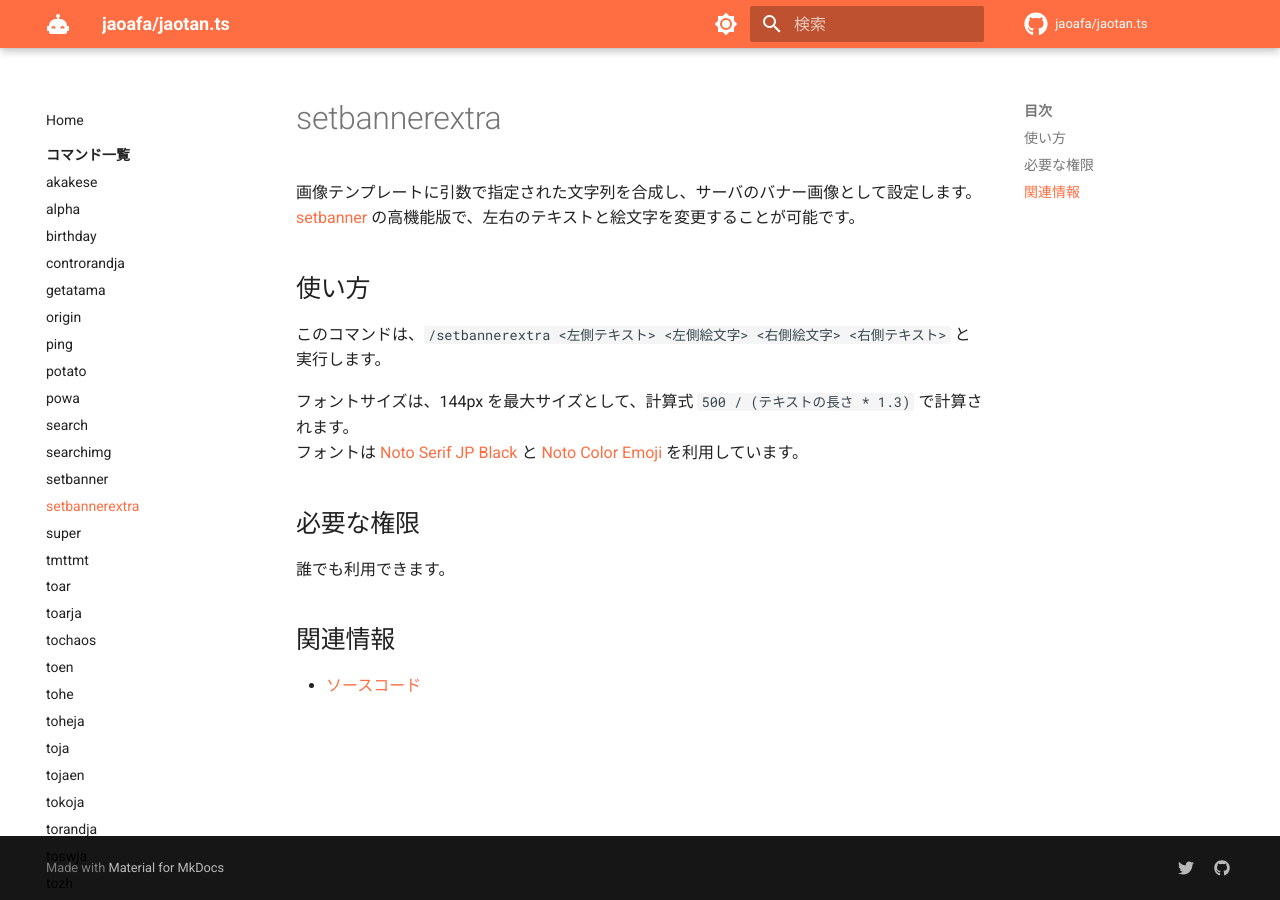
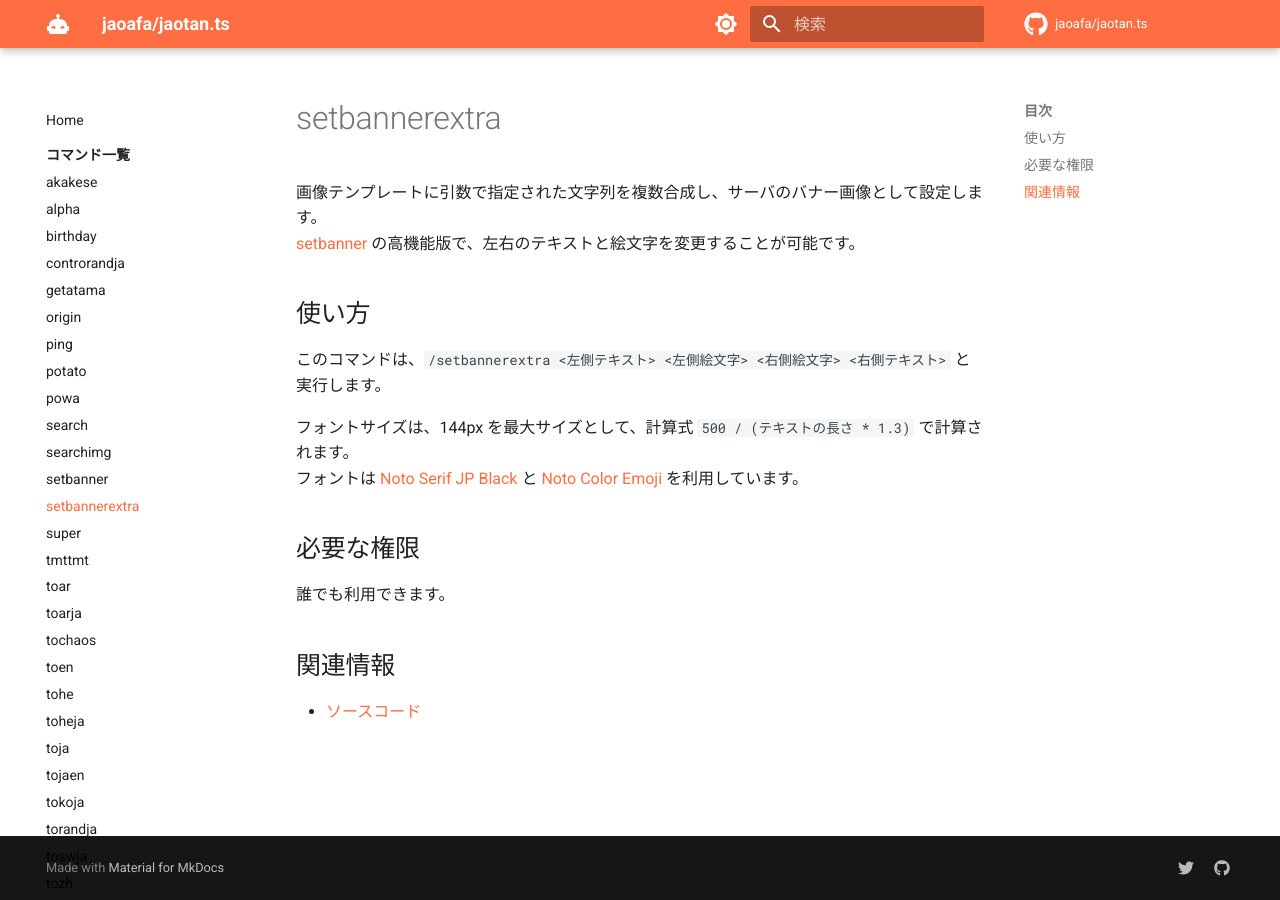
Before and after one commit to jaoafa/jaotan.ts, an MkDocs documentation site: the page built from docs/commands/setbannerextra.md, in a window 1280 px wide. Built offline with MkDocs 1.6.1 and Material for MkDocs 9.7.7, drawn with Linux system fonts in a browser that asks for light colours; comment, search, counter and statistics services are not loaded.

Commit message:
feat: setbannerextraコマンドの説明を更新

```diff
--- a/docs/commands/setbannerextra.md
+++ b/docs/commands/setbannerextra.md
@@ -3,7 +3,7 @@ title: setbannerextra
 template: command.html
 ---
 
-画像テンプレートに引数で指定された文字列を合成し、サーバのバナー画像として設定します。
+画像テンプレートに引数で指定された文字列を複数合成し、サーバのバナー画像として設定します。
 [setbanner](setbanner.md) の高機能版で、左右のテキストと絵文字を変更することが可能です。
 
 ## 使い方
```
Also changed, not shown: docs/commands/index.md (+1 -0 lines).
